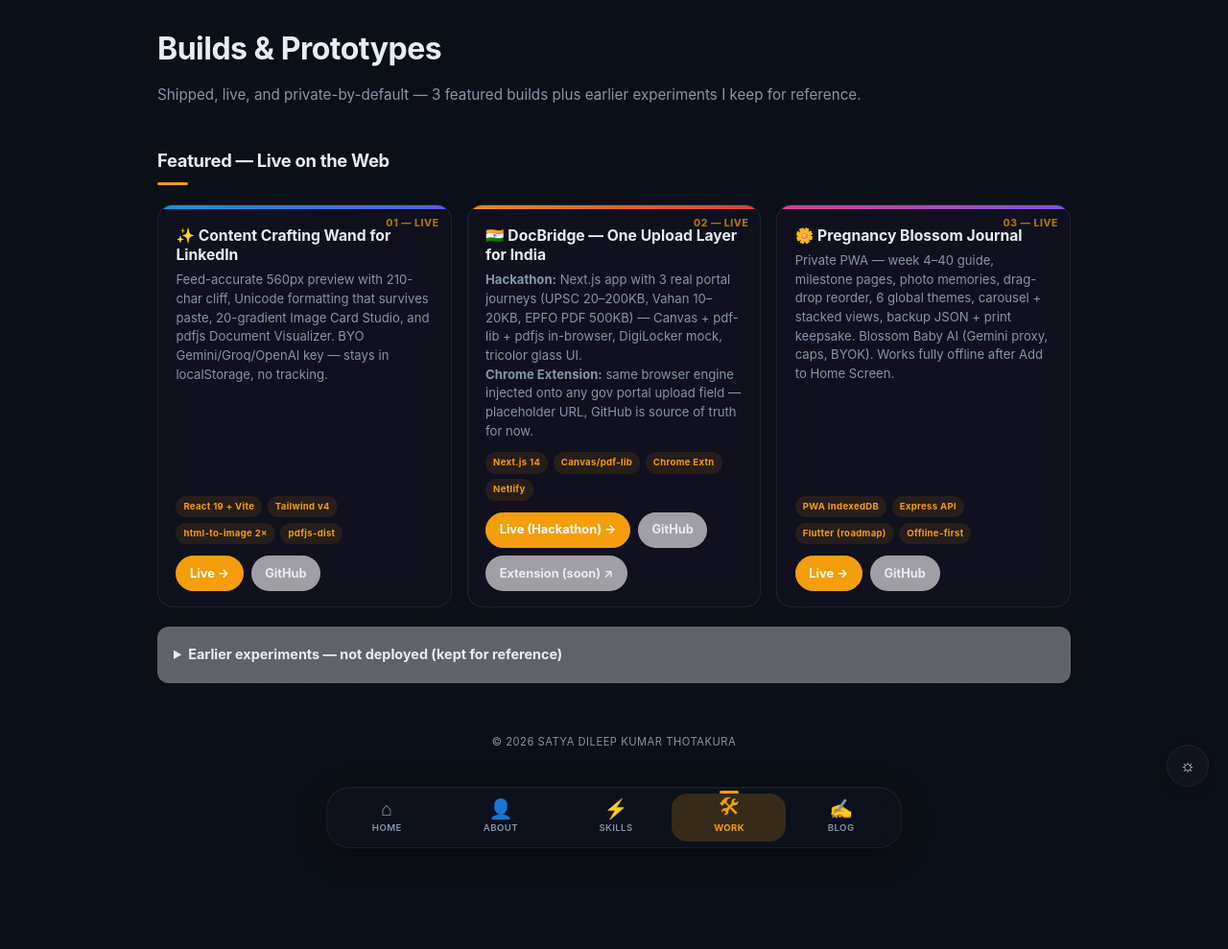
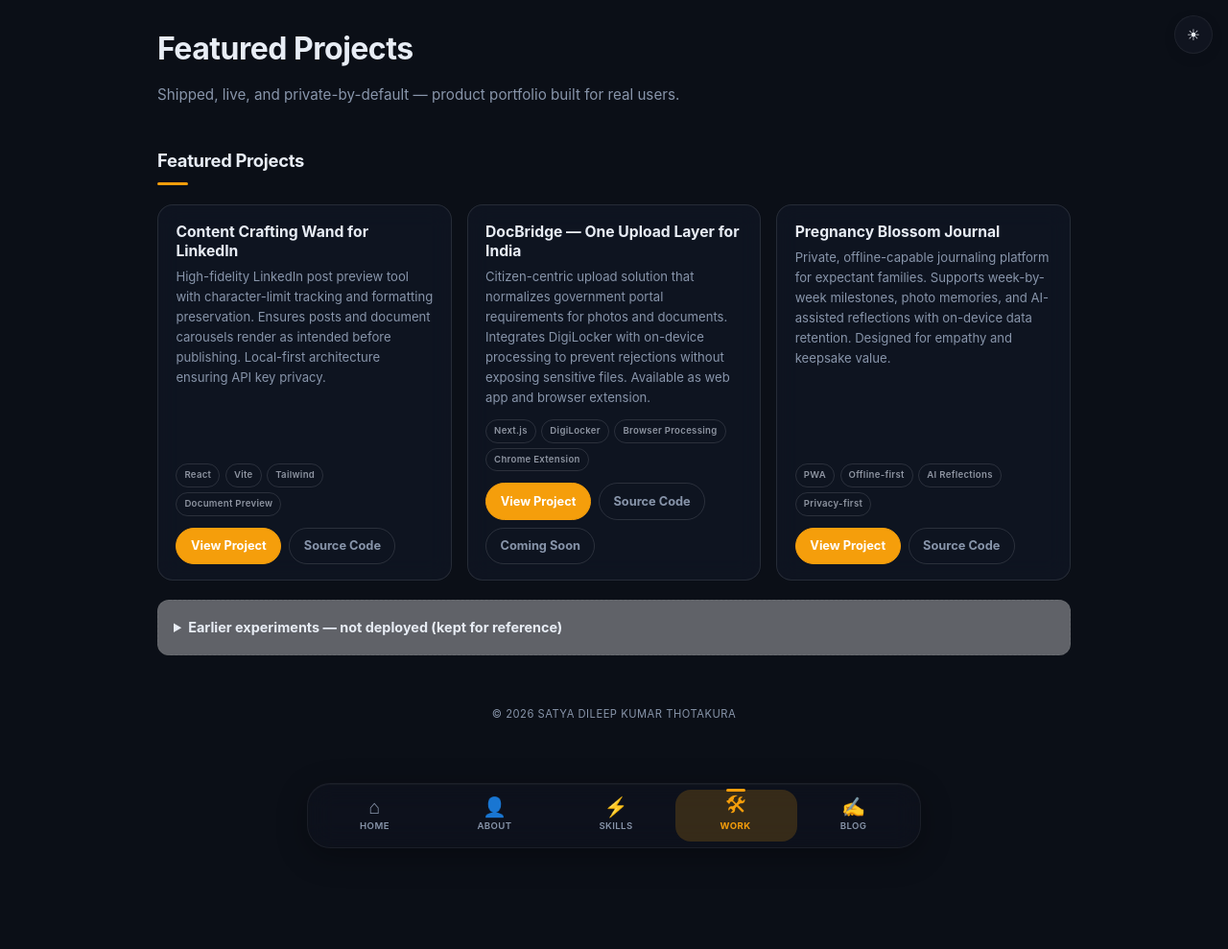
Before and after one commit to SatyaDileep/SatyaDileep.github.io, a Jekyll site: the page built from micro-apps.md, in a window 1280 px wide. Shown: the whole page at 96% size. Built offline with Jekyll 4.4.1, drawn with Linux system fonts in a browser that asks for light colours; after the commit the page ends 960 px from its top, so only the background shows below that.

Commit message:
feat(portfolio): value-focused micro-apps, neutral palette, system theme sync
- copy: high-fidelity preview with character-limit tracking, local-first privacy, citizen-centric upload without exposing docs
- remove 01 LIVE badges and redundant Featured Live subheader -> single Featured Projects
- stack: muted transparent pills, no plus/hyphen strings
- CTAs: View Project / Source Code / Coming Soon
- palette: deep slate #111827, muted slate accent, 1px rgba(255,255,255,0.1), muted tags, no gradient tops
- toggle: top-right Sun/Moon, prefers-color-scheme sync, no FOUC
- nav: widen to 640px pad 8px, card actions min-width 110px anchored bottom

```diff
--- a/_layouts/default.html
+++ b/_layouts/default.html
@@ -39,7 +39,7 @@
   </a>
 </nav>
 
-<button id="theme-toggle" class="theme-float" aria-label="Toggle theme" title="Toggle theme">☼</button>
+<button id="theme-toggle" class="theme-float" aria-label="Toggle theme" title="Toggle theme">☀</button>
 
 <footer class="site-footer">
   &copy; {{ site.time | date: "%Y" }} Satya Dileep Kumar Thotakura
@@ -48,7 +48,7 @@
 <script>
   (function () {
     const toggle = document.getElementById("theme-toggle");
-    const labels = { amber: "☼", purple: "♾" };
+    const labels = { amber: "☀", purple: "☾" };
     const classMap = { amber: "dark-amber", purple: "dark-purple" };
     const valid = Object.keys(classMap);
 
@@ -62,8 +62,16 @@
       localStorage.setItem("theme", t);
     }
 
+    const mql = window.matchMedia('(prefers-color-scheme: dark)');
     const saved = localStorage.getItem("theme");
-    applyTheme(saved || "amber");
+    if (!saved && mql.matches) {
+      applyTheme("purple");
+    } else {
+      applyTheme(saved || "amber");
+    }
+    mql.addEventListener('change', (e) => {
+      if (!localStorage.getItem("theme")) applyTheme(e.matches ? "purple" : "amber");
+    });
 
     if (toggle) {
       toggle.addEventListener("click", () => {
--- a/assets/css/style.css
+++ b/assets/css/style.css
@@ -30,14 +30,14 @@ body.dark, body.dark-amber{
 }
 
 body.dark-purple{
-  --bg: #0c0818;
-  --surface: rgba(22, 16, 36, 0.85);
-  --text: #ede9fe;
-  --muted: #9b8ec4;
-  --border: rgba(255,255,255,0.06);
-  --primary:#8b5cf6;
-  --primary-dim: rgba(139, 92, 246, 0.12);
-  --accent:#a78bfa;
+  --bg: #111827;
+  --surface: rgba(17, 24, 39, 0.85);
+  --text: #e5e7eb;
+  --muted: #9ca3af;
+  --border: rgba(255,255,255,0.1);
+  --primary:#64748b;
+  --primary-dim: rgba(100, 116, 139, 0.08);
+  --accent:#94a3b8;
   --shadow:0 4px 16px rgba(0,0,0,0.35);
   --shadow-lg:0 12px 40px rgba(0,0,0,0.45);
 }
@@ -70,13 +70,13 @@ img{max-width:100%;height:auto}
 .section-title{font-size:1.15rem;font-weight:700;margin:2.5rem 0 1.25rem;letter-spacing:-0.3px;color:var(--text)}
 .section-title::after{content:"";display:block;width:32px;height:3px;background:var(--primary);border-radius:4px;margin-top:6px}
 
-/* -------- Floating theme toggle -------- */
+/* -------- Theme toggle (top-right header) -------- */
 .theme-float{
-  position:fixed;bottom:80px;right:20px;z-index:40;
-  width:44px;height:44px;border-radius:50%;border:1px solid var(--border);
+  position:fixed;top:16px;right:16px;z-index:40;
+  width:40px;height:40px;border-radius:50%;border:1px solid var(--border);
   background:rgba(255,255,255,0.85);backdrop-filter:blur(12px);
   -webkit-backdrop-filter:blur(12px);
-  color:var(--text);cursor:pointer;font-size:18px;
+  color:var(--text);cursor:pointer;font-size:16px;
   display:flex;align-items:center;justify-content:center;
   box-shadow:0 4px 16px rgba(0,0,0,0.06);
   transition:var(--transition);
@@ -89,7 +89,7 @@ body.dark-purple .theme-float{background:rgba(22,16,36,0.85)}
 .bottom-nav{
   position:fixed;bottom:16px;left:50%;transform:translateX(-50%);
   z-index:30;display:flex;align-items:center;justify-content:space-around;
-  max-width:600px;width:calc(100% - 32px);padding:6px 4px;
+  max-width:640px;width:calc(100% - 32px);padding:8px 8px;
   background:rgba(255,255,255,0.45);backdrop-filter:blur(14px) saturate(1.3);
   -webkit-backdrop-filter:blur(14px) saturate(1.3);
   border:1px solid var(--border);border-radius:24px;
@@ -303,21 +303,21 @@ body.dark-purple .hero-glass{background:rgba(22,16,36,0.45);border-color:rgba(25
 .bento-grid{display:grid;grid-template-columns:repeat(3,1fr);gap:1rem;margin:1.25rem 0}
 @media(max-width:900px){.bento-grid{grid-template-columns:1fr 1fr}}
 @media(max-width:560px){.bento-grid{grid-template-columns:1fr}}
-.featured-card{position:relative;overflow:hidden;display:flex;flex-direction:column;background:rgba(255,255,255,0.58);backdrop-filter:blur(14px) saturate(1.2);-webkit-backdrop-filter:blur(14px) saturate(1.2);border:1px solid rgba(255,255,255,0.65);border-radius:16px;transition:var(--transition)}
-body.dark .featured-card,body.dark-amber .featured-card,body.dark-purple .featured-card{background:rgba(22,18,36,0.5);border-color:rgba(255,255,255,0.08)}
-.featured-card:hover{transform:translateY(-4px);box-shadow:var(--shadow-lg);border-color:var(--primary)}
-.featured-top{height:4px;background:linear-gradient(90deg, var(--primary), var(--accent));opacity:0.9}
+.featured-card{position:relative;overflow:hidden;display:flex;flex-direction:column;background:rgba(255,255,255,0.62);backdrop-filter:blur(12px) saturate(1.15);border:1px solid rgba(255,255,255,0.1);border-radius:16px;transition:var(--transition)}
+body.dark .featured-card,body.dark-amber .featured-card{background:rgba(17, 24, 39, 0.6);border-color:rgba(255,255,255,0.1)}
+body.dark-purple .featured-card{background:rgba(17, 24, 39, 0.6);border-color:rgba(255,255,255,0.1)}
+.featured-card:hover{transform:translateY(-2px);box-shadow:var(--shadow-lg);border-color:rgba(255,255,255,0.15)}
 .featured-body{padding:1.15rem 1.15rem 1rem;flex:1;display:flex;flex-direction:column}
 .featured-card h3{margin:0 0 0.35rem;font-size:0.98rem;line-height:1.3}
-.featured-card p{margin:0 0 0.75rem;color:var(--muted);font-size:0.82rem;line-height:1.5;flex:1}
+.featured-card p{margin:0 0 0.75rem;color:var(--muted);font-size:0.82rem;line-height:1.6;flex:1}
 .featured-meta{display:flex;flex-wrap:wrap;gap:0.35rem;margin-bottom:0.75rem}
-.mini-tag{font-size:0.6rem;font-weight:700;letter-spacing:0.3px;padding:3px 8px;border-radius:999px;background:var(--primary-dim);color:var(--primary)}
-.featured-actions{display:flex;gap:0.5rem;flex-wrap:wrap}
-.featured-actions a{font-size:0.8rem;font-weight:700;padding:0.42rem 0.85rem;border-radius:999px;text-decoration:none;transition:var(--transition);border:1px solid var(--border)}
+.mini-tag{font-size:0.6rem;font-weight:600;letter-spacing:0.3px;padding:3px 8px;border-radius:999px;background:transparent;color:rgba(156,163,175,0.9);border:1px solid rgba(255,255,255,0.12)}
+.featured-actions{display:flex;gap:0.5rem;flex-wrap:wrap;margin-top:auto;align-items:flex-end}
+.featured-actions a{font-size:0.8rem;font-weight:700;padding:0.45rem 0.9rem;min-width:110px;text-align:center;justify-content:center;border-radius:999px;text-decoration:none;transition:var(--transition);border:1px solid var(--border);display:inline-flex;align-items:center}
 .featured-actions a.primary{background:var(--primary);color:#fff;border-color:var(--primary)}
-.featured-actions a.ghost{background:rgba(255,255,255,0.6);color:var(--text)}
-body.dark .featured-actions a.ghost{background:rgba(255,255,255,0.06);color:var(--text)}
-.featured-num{position:absolute;top:10px;right:12px;font-size:0.65rem;font-weight:800;letter-spacing:0.6px;color:var(--primary);opacity:0.7}
+.featured-actions a.ghost{background:transparent;color:var(--muted);border-color:rgba(255,255,255,0.12)}
+body.dark .featured-actions a.ghost{background:transparent;color:var(--muted)}
+.featured-num{display:none}
 .earlier-wrap{margin-top:1.25rem;border:1px dashed var(--border);border-radius:12px;padding:1rem;background:rgba(255,255,255,0.35)}
 body.dark .earlier-wrap{background:rgba(255,255,255,0.03)}
 .earlier-wrap summary{cursor:pointer;font-weight:700;font-size:0.9rem;color:var(--text)}
@@ -330,11 +330,11 @@ body.dark .earlier-wrap{background:rgba(255,255,255,0.03)}
 /* -------- Responsive -------- */
 @media(max-width:768px){
   .grid{grid-template-columns:1fr}
-  .bottom-nav{bottom:12px;border-radius:20px;padding:4px 2px}
+  .bottom-nav{bottom:12px;border-radius:20px;padding:6px 4px}
   .nav-item{padding:6px 10px;min-width:48px}
   .nav-icon{font-size:1.15rem}
   .nav-label{font-size:0.55rem}
-  .theme-float{bottom:74px;right:14px;width:38px;height:38px;font-size:15px}
+  .theme-float{top:12px;right:12px;width:38px;height:38px;font-size:15px}
   .site-footer{padding:12px 16px 90px}
   .blog-grid{grid-template-columns:1fr}
   .contact-grid{grid-template-columns:1fr}
--- a/micro-apps.md
+++ b/micro-apps.md
@@ -5,50 +5,44 @@ permalink: /micro-apps/
 ---
 
 <div class="page-header">
-  <h1>Builds & Prototypes</h1>
-  <p>Shipped, live, and private-by-default — 3 featured builds plus earlier experiments I keep for reference.</p>
+  <h1>Featured Projects</h1>
+  <p>Shipped, live, and private-by-default — product portfolio built for real users.</p>
 </div>
 
 <section>
-  <h2 class="section-title">Featured — Live on the Web</h2>
+  <h2 class="section-title">Featured Projects</h2>
   <div class="bento-grid">
     <article class="featured-card">
-      <div class="featured-top" style="background:linear-gradient(90deg,#0ea5e9,#6366f1)"></div>
-      <span class="featured-num">01 — LIVE</span>
       <div class="featured-body">
-        <h3>✨ Content Crafting Wand for LinkedIn</h3>
-        <p>Feed-accurate 560px preview with 210-char cliff, Unicode formatting that survives paste, 20-gradient Image Card Studio, and pdfjs Document Visualizer. BYO Gemini/Groq/OpenAI key — stays in localStorage, no tracking.</p>
-        <div class="featured-meta"><span class="mini-tag">React 19 + Vite</span><span class="mini-tag">Tailwind v4</span><span class="mini-tag">html-to-image 2×</span><span class="mini-tag">pdfjs-dist</span></div>
+        <h3>Content Crafting Wand for LinkedIn</h3>
+        <p>High-fidelity LinkedIn post preview tool with character-limit tracking and formatting preservation. Ensures posts and document carousels render as intended before publishing. Local-first architecture ensuring API key privacy.</p>
+        <div class="featured-meta"><span class="mini-tag">React</span><span class="mini-tag">Vite</span><span class="mini-tag">Tailwind</span><span class="mini-tag">Document Preview</span></div>
         <div class="featured-actions">
-          <a class="primary" href="https://funny-belekoy-39b0f8.netlify.app/" target="_blank">Live →</a>
-          <a class="ghost" href="https://github.com/SatyaDileep/Content-Crafting-Wand-For-LinkedIn" target="_blank">GitHub</a>
+          <a class="primary" href="https://funny-belekoy-39b0f8.netlify.app/" target="_blank">View Project</a>
+          <a class="ghost" href="https://github.com/SatyaDileep/Content-Crafting-Wand-For-LinkedIn" target="_blank">Source Code</a>
         </div>
       </div>
     </article>
     <article class="featured-card">
-      <div class="featured-top" style="background:linear-gradient(90deg,#f59e0b,#ef4444)"></div>
-      <span class="featured-num">02 — LIVE</span>
       <div class="featured-body">
-        <h3>🇮🇳 DocBridge — One Upload Layer for India</h3>
-        <p><strong>Hackathon:</strong> Next.js app with 3 real portal journeys (UPSC 20–200KB, Vahan 10–20KB, EPFO PDF 500KB) — Canvas + pdf-lib + pdfjs in-browser, DigiLocker mock, tricolor glass UI.<br><strong>Chrome Extension:</strong> same browser engine injected onto any gov portal upload field — placeholder URL, GitHub is source of truth for now.</p>
-        <div class="featured-meta"><span class="mini-tag">Next.js 14</span><span class="mini-tag">Canvas/pdf-lib</span><span class="mini-tag">Chrome Extn</span><span class="mini-tag">Netlify</span></div>
+        <h3>DocBridge — One Upload Layer for India</h3>
+        <p>Citizen-centric upload solution that normalizes government portal requirements for photos and documents. Integrates DigiLocker with on-device processing to prevent rejections without exposing sensitive files. Available as web app and browser extension.</p>
+        <div class="featured-meta"><span class="mini-tag">Next.js</span><span class="mini-tag">DigiLocker</span><span class="mini-tag">Browser Processing</span><span class="mini-tag">Chrome Extension</span></div>
         <div class="featured-actions">
-          <a class="primary" href="https://incredible-taffy-db08a6.netlify.app" target="_blank">Live (Hackathon) →</a>
-          <a class="ghost" href="https://github.com/SatyaDileep/Build-What-Moves-India-Hackathon" target="_blank">GitHub</a>
-          <a class="ghost" href="https://github.com/SatyaDileep/Build-What-Moves-India-Hackathon" target="_blank">Extension (soon) ↗</a>
+          <a class="primary" href="https://incredible-taffy-db08a6.netlify.app" target="_blank">View Project</a>
+          <a class="ghost" href="https://github.com/SatyaDileep/Build-What-Moves-India-Hackathon" target="_blank">Source Code</a>
+          <a class="ghost" href="https://github.com/SatyaDileep/Build-What-Moves-India-Hackathon" target="_blank">Coming Soon</a>
         </div>
       </div>
     </article>
     <article class="featured-card">
-      <div class="featured-top" style="background:linear-gradient(90deg,#ec4899,#8b5cf6)"></div>
-      <span class="featured-num">03 — LIVE</span>
       <div class="featured-body">
-        <h3>🌼 Pregnancy Blossom Journal</h3>
-        <p>Private PWA — week 4–40 guide, milestone pages, photo memories, drag-drop reorder, 6 global themes, carousel + stacked views, backup JSON + print keepsake. Blossom Baby AI (Gemini proxy, caps, BYOK). Works fully offline after Add to Home Screen.</p>
-        <div class="featured-meta"><span class="mini-tag">PWA IndexedDB</span><span class="mini-tag">Express API</span><span class="mini-tag">Flutter (roadmap)</span><span class="mini-tag">Offline-first</span></div>
+        <h3>Pregnancy Blossom Journal</h3>
+        <p>Private, offline-capable journaling platform for expectant families. Supports week-by-week milestones, photo memories, and AI-assisted reflections with on-device data retention. Designed for empathy and keepsake value.</p>
+        <div class="featured-meta"><span class="mini-tag">PWA</span><span class="mini-tag">Offline-first</span><span class="mini-tag">AI Reflections</span><span class="mini-tag">Privacy-first</span></div>
         <div class="featured-actions">
-          <a class="primary" href="https://pregnancy-blossom-journal.netlify.app/" target="_blank">Live →</a>
-          <a class="ghost" href="https://github.com/SatyaDileep/pregnancy-journal" target="_blank">GitHub</a>
+          <a class="primary" href="https://pregnancy-blossom-journal.netlify.app/" target="_blank">View Project</a>
+          <a class="ghost" href="https://github.com/SatyaDileep/pregnancy-journal" target="_blank">Source Code</a>
         </div>
       </div>
     </article>
```
